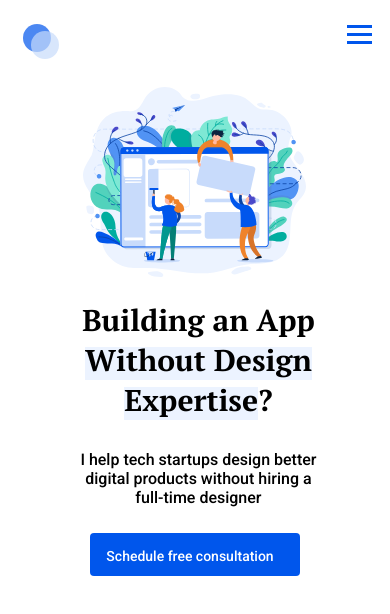
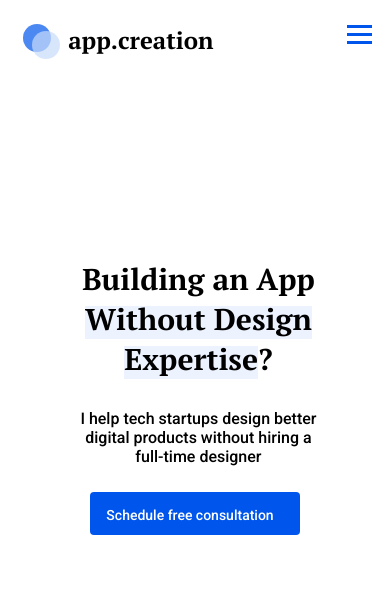
Before and after one commit to WebHeroSchool/HTML-CSS-2.0-, a plain HTML site: page index.html in a window 390 px wide. Drawn offline with Linux system fonts and the light colour scheme.

Commit message:
Анимирование логотипа с использованием @keyframes.

```diff
--- a/index.html
+++ b/index.html
@@ -12,7 +12,9 @@
     <div class="wrapper">
       <header class="header">
         <div class="logo">
-<!--Контейнер для логотипа-->
+            <div class="logo__blue"></div>
+            <div class="logo__light-blue"></div>
+            <span class="logo__text">app.creation</span>
         </div>
 <!--Габмургер меню-->
         <div class="hamburger-menu">
--- a/style.css
+++ b/style.css
@@ -17,7 +17,46 @@ body {
 .logo {
     width: 190px;
     height: 35px;
-    background: url(img/logo.svg);
+    display: flex;
+    justify-content: space-between;
+    position: relative;
+}
+.logo__text {
+    font: 700 24px/32px "PT serif", serif;
+}
+.logo__blue {
+    width: 28px;
+    height: 28px;
+    background-color: #0056EC;
+    opacity: 0.7;
+    border-radius: 15px;
+    animation-name: invisible;
+    animation-duration: 1s;
+    animation-timing-function: ease-out;
+}
+.logo__light-blue {
+    width: 28px;
+    height: 28px;
+    background-color: #C8DBFB;
+    opacity: 0.7;
+    border-radius: 15px;
+    position: absolute;
+    top: 7px; left: 9px;
+    animation-name: invisible;
+    animation-duration: 1.4s;
+    animation-timing-function: ease-out;
+}
+
+@keyframes invisible {
+    from {
+        opacity: 0.1;
+        top: 0px; left: 0px;
+    }
+
+    to {
+        opacity: 0.7;
+
+    }
 }
 .menu {
     display: flex;
@@ -264,14 +303,12 @@ margin-right: 0;
     .wrapper {
         width: 75%;
     }
-    .logo {
-        width: 36px;
-        height: 35px;
-        background: url(img/logo.svg);
-    }
     .header {
         padding: 24px 0 0;
         margin: 0 0 50px 0;
+    }
+    .menu {
+        display: none;
     }
     .main-content {
         background: top center no-repeat url(img/main1336px.svg);
@@ -299,27 +336,20 @@ margin-right: 0;
 
 }
 
-@media (max-width:600px) {
+@media (max-width:900px) {
     .wrapper {
         width: 88%;
-    }
-    .logo {
-        width: 36px;
-        height: 35px;
-        background: url(img/logo-mobile.svg);
     }
     .header {
         padding: 24px 0 0;
         margin: 0 0 28px 0;
     }
-    .menu {
-        display: none;
-    }
-    .main-content {
+
+    /*.main-content {
         background: top center no-repeat url(img/main375px.svg);
         padding: 62% 0 0;
         text-align: center;
-    }
+    }*/
     .main-content__title {
         font: 700 30px/40px "PT serif", serif;
         margin: 0 0 30px 0;
@@ -448,21 +478,24 @@ margin-right: 0;
   }
 }
 
-@media (max-width:460px) {
+/*@media (max-width:460px) {
    .main-content {
     background-size: 65%;
    }
-}
+}*/
 
 
 @media (max-width:375px) {
     .wrapper {
         width: 88%;
     }
-    .logo {
+    /*.logo {
         width: 36px;
         height: 35px;
         background: url(img/logo-mobile.svg);
+    }*/
+    .logo__text {
+        display: none;
     }
     .header {
         padding: 24px 0 0;
@@ -603,7 +636,7 @@ margin-right: 0;
     transition-duration: .25s;
   }
 }
-@media (min-width:600px) {
+@media (min-width:900px) {
     .hamburger-menu {
         display: none;
     }
```
